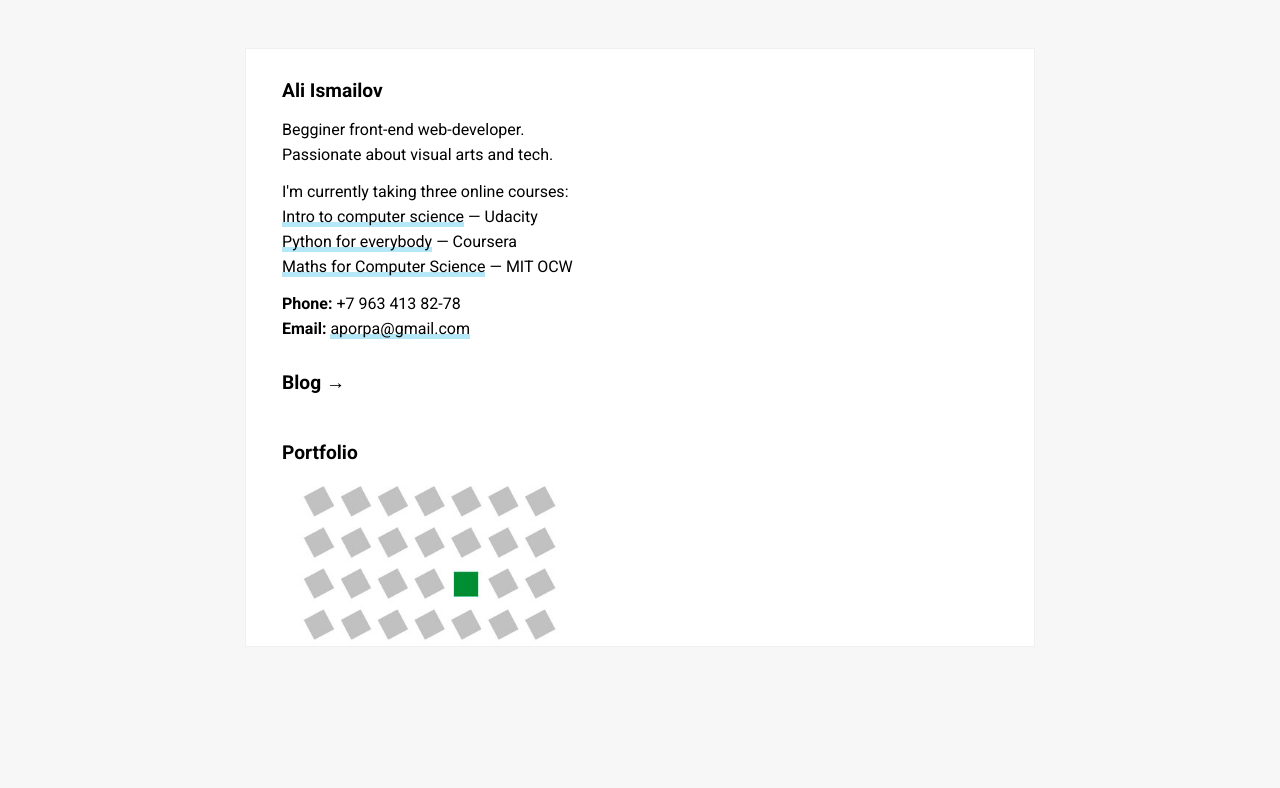
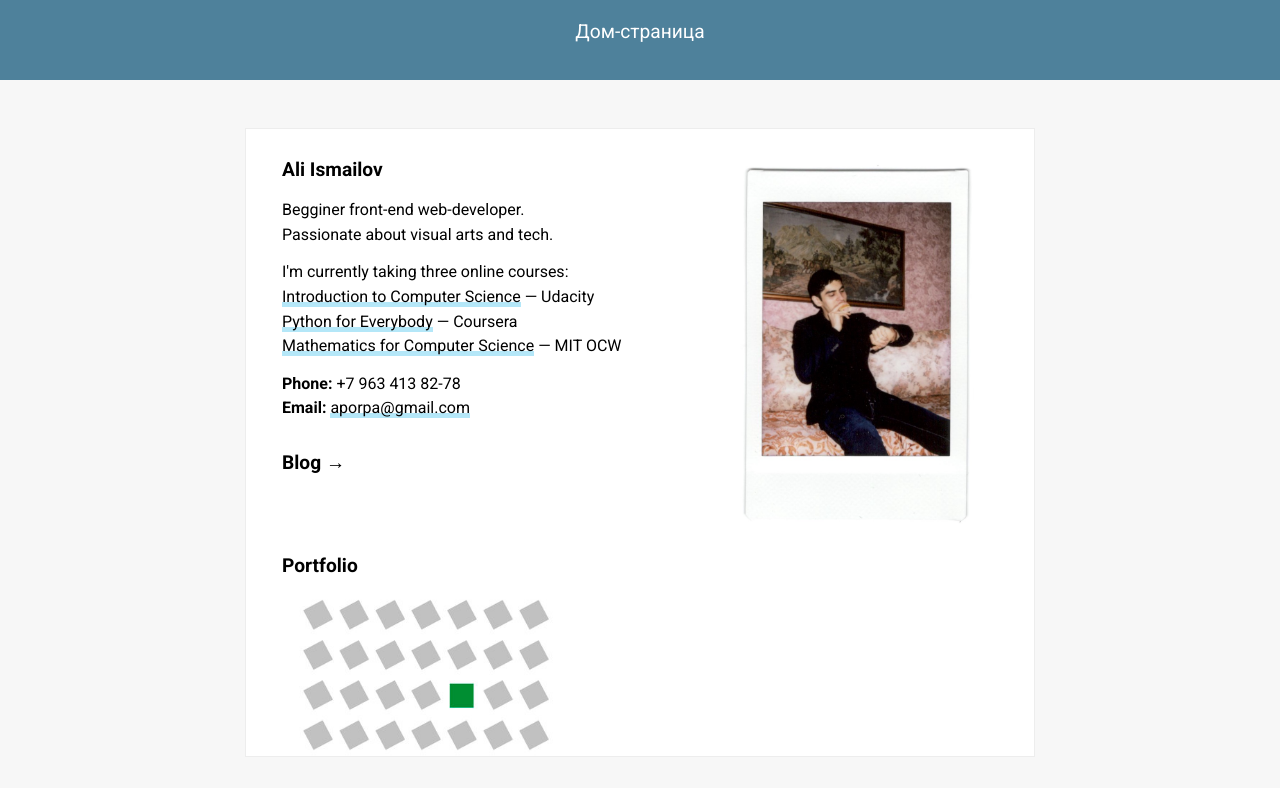
Before and after one commit to aporpa/ismailov, a plain HTML site: page index.html in a window 1280 px wide. Drawn offline with Linux system fonts and the light colour scheme.

Commit message:
polaroid photo and header

```diff
--- a/index.html
+++ b/index.html
@@ -19,8 +19,15 @@
 </head>
 <body>
 
+<!-- Добавить верхнюю панель с навигацией, как у Wired (gear) -->
+
+<div class="header">
+		<p>Дом-страница</p>
+</div>
+
 
 <div class="flex-container">
+
 	<div class="content">
 		<!-- <img src="img/yo.png" alt="фотография нео"> -->
 		<h2>Ali Ismailov</h2>
@@ -28,13 +35,17 @@
 		<p>Begginer front-end web-developer.
 		<br>Passionate about visual arts and tech.</p>
 		<p>I'm currently taking three online courses:
-		<br><a href="#">Intro to computer science</a> — Udacity
-		<br><a href="#">Python for everybody</a> — Coursera
-		<br><a href="#">Maths for Computer Science</a> — MIT OCW</p>
+		<br><a href="#">Introduction to Computer Science</a> — Udacity
+		<br><a href="#">Python for Everybody</a> — Coursera
+		<br><a href="#">Mathematics for Computer Science</a> — MIT OCW</p>
 		<p><b>Phone:</b> +7 963 413 82-78
 		<br><b>Email:</b> <a href="mailto:aporpa@gmail.com">aporpa@gmail.com</a></p>
 		<h2>Blog →</h2>
 	</div>
+	<div class="photo">
+		<img src="img/ali-ismailov.jpg" alt="me sitting on a couch">
+	</div>
+
 	<div class="portfolio">
 		<div class="content">
 			<div class="left">
--- a/main.css
+++ b/main.css
@@ -44,11 +44,25 @@ ul {
 		margin: 3em auto 0 auto;
 		background: rgb(255,255,255);
 		padding: 0 2em 0 2.25em;
-		border: 1px solid rgb(240,240,240);
+		border: 1px solid rgb(237,237,237);
 }
 
 .flex-container * {
 	/*outline: 1px solid grey;*/
+}
+
+.header {
+	-webkit-flex: 1;
+	flex: 1;
+	flex-shrink: 0;
+	-webkit-flex-basis: auto;
+	flex-basis: auto;
+	/*height: 100px;*/
+	background: rgb(78,129,155);
+	color: white;
+	font-size: 1.2em;
+	padding: 20px;
+	text-align: center;
 }
 
 .content {
@@ -58,8 +72,18 @@ ul {
 	-webkit-flex-basis: auto; /* Если элементы не переносятся на новые
 						строки, можно поставить flex-basis на ~200px */
 	flex-basis: auto;
-	width: 100%;
+	/*width: 50%;*/
 }
+
+.photo {
+	-webkit-flex: 1;
+	flex: 1;
+	flex-shrink: 0;
+	-webkit-flex-basis: auto;
+	flex-basis: 150px;
+	padding: 2em 1em 0 0;
+}
+
 
 .portfolio {
 	-webkit-flex: 1;
@@ -70,5 +94,5 @@ ul {
 }
 
 .left {
-	width: 41%;
+	width: 40%;
 }
```
Also changed, not shown: img/Ali-Ismailov.jpg (added).
